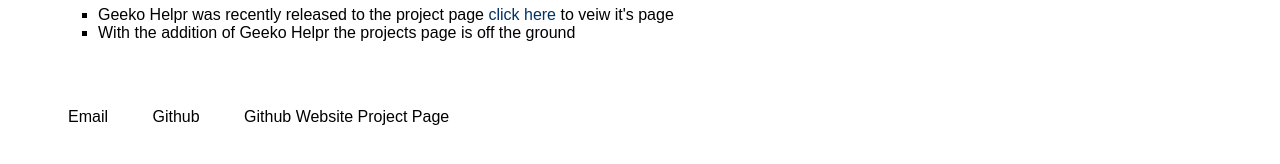
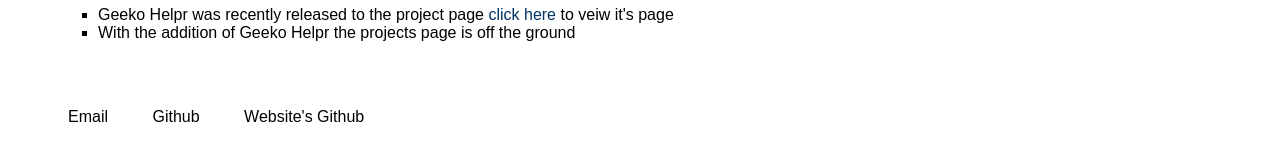
Before and after one commit to Geeko/geeko.github.io, a Jekyll site: the page built from index.html, in a window 1280 px wide. Shown: the part 525-689 px from the top of the page. Built offline with Jekyll 4.4.1, drawn with Linux system fonts in a browser that asks for light colours.

Commit message:
Update default.html

```diff
--- a/_layouts/default.html
+++ b/_layouts/default.html
@@ -24,7 +24,7 @@
 			<ul style="display:inline; border-top: 1px #00ccff">
 				<li style="color:black;"><a href="mailto:GeekoCodingStudios@gmail.com" target="_blank" title="GeekoCodingStudios@gmail.com">Email</a></li>
 				<li><a href="https://github.com/Geeko" title="github.com/Geeko" target="_blank">Github</a></li>
-    				<li><a href="https://github.com/Geeko/geeko.github.io" title="Project Page" target="_blank">Github Website Project Page</a></li>
+    				<li><a href="https://github.com/Geeko/geeko.github.io" title="Project Page" target="_blank">Website's Github</a></li>
 			</ul>
 		</footer>
 	</body>
```
